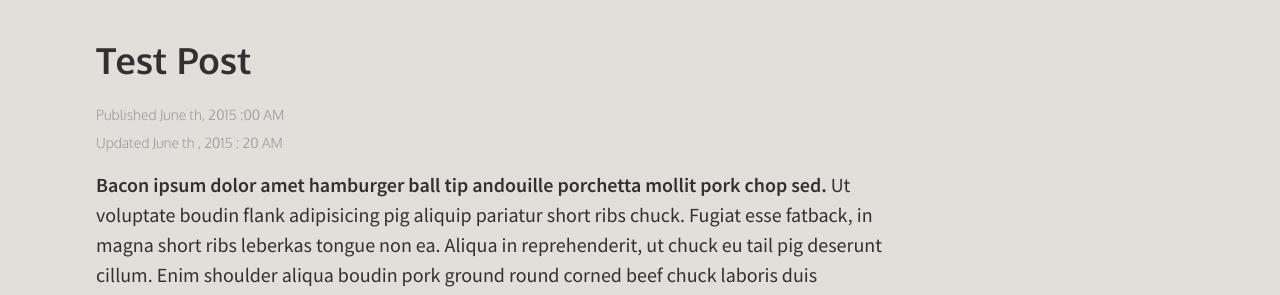
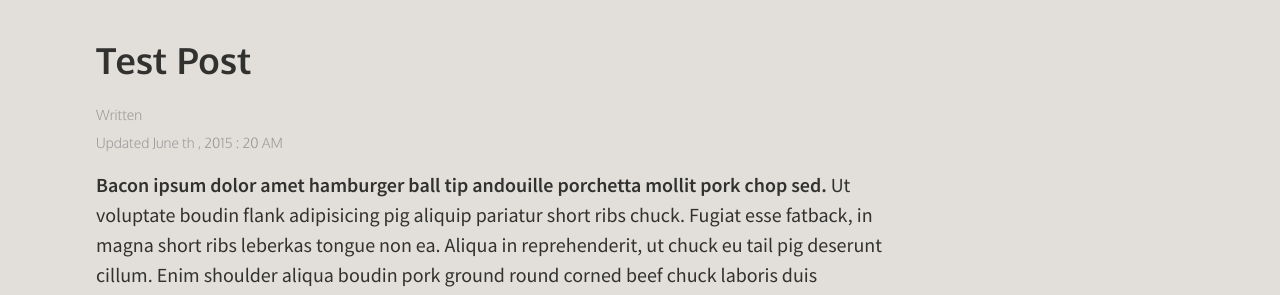
Before and after one commit to pengineered/pengineered.github.io, a Jekyll site: the page built from _posts/blog/2015-06-07-test-post.md, in a window 1280 px wide. Shown: the part 147-442 px from the top of the page. Built offline with Jekyll 4.4.1, drawn with Linux system fonts in a browser that asks for light colours; comment, search, counter and statistics services are not loaded.

Commit message:
testing6

```diff
--- a/_includes/page-meta.html
+++ b/_includes/page-meta.html
@@ -1,9 +1,10 @@
 {% if page.date %}
 	<div class="page-meta">
 		{% if page.showdate != false %}
-			<p>Published
+			<p>Written
 				<time datetime="{{ page.date | date: "%Y-%m-%dT%H:%M:%SZ" }}" itemprop="datePublished">
-					{% assign H = {{ page.date | date: "%-H" }} %}
+				{% capture cache %}<!-- Whitespace Fix -->
+					{% assign H = {{ page.date | date: "%H" }} %}
 					{% assign d = {{ page.date | date: "%-d" }} %}
 					{% case d %}
   						{% when '1' or '21' or '31' %}
@@ -18,11 +19,15 @@
   					{% if H >= 13 %}
 						{% assign Hf = {{ H | minus: 12 }} %}
 						{% assign ampm = 'PM' %}
+					{% elsif H == 0 %}
+						{% assign Hf = 12 %}
+						{% assign ampm = 'AM' %}
 					{% else %}
-						{% assign Hf = H %}
+						{% assign Hf = {{ H | remove:'0' }} %}
 						{% assign ampm = 'AM' %}
 					{% endif %}
-					{{ page.date | date: "%B" }} {{ %d }}{{ dsuffix }}, {{ page.date | date: "%Y" }} {{ %Hf }}:{{ page.date | date: "%M" }} {{ ampm }}
+					{{ page.date | date: "%B" }} {{ d }}{{ dsuffix }}, {{ page.date | date: "%Y" }} {{ Hf }}:{{ page.date | date: "%M" }} {{ ampm }} {{ %Z }}
+					{% endcapture %}{% assign cache = nil %}<!-- /Whitespace Fix -->
 				</time>
 			</p>
 		{% endif %}
```
